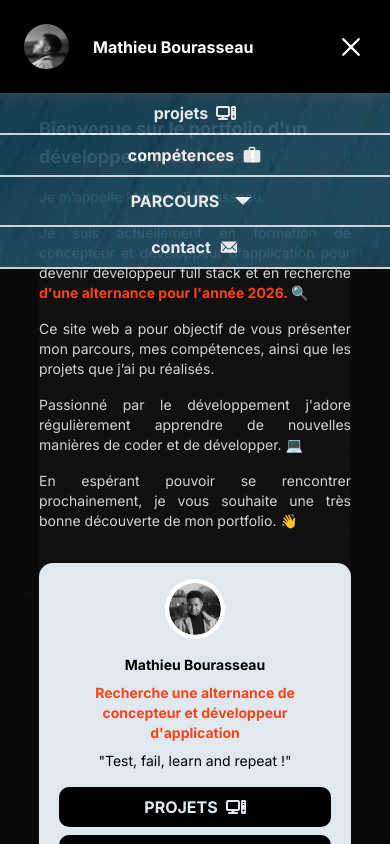
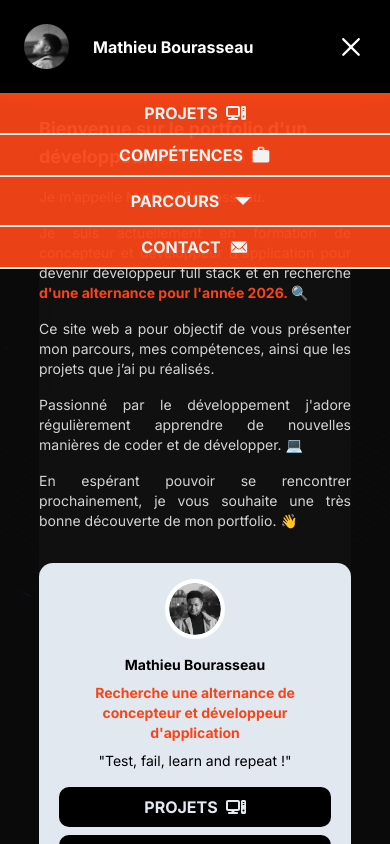
Before and after one commit to MathieuBourasseau/react-portfolio, a Next.js app: page / in a window 390 px wide. Both pictures are taken after a click on the icon 351 px from the left and 46 px from the top of the page. Shown: the top 844 px of the page. Built offline with nearby package versions, Linux system fonts and the light colour scheme.

Commit message:
feat: colors changed for Navigation mobile

```diff
--- a/components/Navigation.tsx
+++ b/components/Navigation.tsx
@@ -84,9 +84,9 @@ export default function Navigation({ activePage, onActivePage }) {
 
                 <div
                     className={
-                        `flex flex-col items-center w-full absolute left-0  top-full bg-black justify-between text-sm font-bold uppercase bg-[url(/header/background.jpg)] transition-all duration-500 ease-in-out
+                        `flex flex-col items-center w-full absolute left-0  top-full bg-[#f74518] justify-between text-sm font-bold uppercase  transition-all duration-500 ease-in-out
                         ${isOpen
-                            ? "top-full opacity-90 translate-y-0 "
+                            ? "top-full opacity-95 translate-y-0 "
                             : "top-full opacity-0 translate-y-[-40px]"
                         }
 
@@ -96,7 +96,7 @@ export default function Navigation({ activePage, onActivePage }) {
                     {navLinks.map((link, index) => (
                         <div className="flex w-full justify-center" key={index}>
                             {link.options ? (
-                                <div className="w-full relative flex items-center justify-center border-b-2 py-2 hover:bg-[#f74518] hover:scale-115 transition-transform duration-300">
+                                <div className="w-full relative flex items-center justify-center border-b-2 border-white py-2 hover:bg-black hover:scale-115 transition-transform duration-300">
                                     <select
                                         defaultValue=""
                                         className="absolute text-base uppercase appearance-none w-full bg-transparent text-center cursor-pointer focus:outline-none z-10 inset-0 opacity-0 z-10"
@@ -117,7 +117,7 @@ export default function Navigation({ activePage, onActivePage }) {
                                 <button
                                     key={index}
                                     onClick={() => onActivePage(link.link)}
-                                    className="cursor-pointer w-full flex justify-center items-center border-b-2 text-base py-2 hover:bg-[#f74518] hover:scale-115 transition-transform duration-300"
+                                    className="cursor-pointer w-full flex justify-center uppercase items-center border-b-2 border-white text-base py-2 hover:bg-black hover:scale-115 transition-transform duration-300"
                                 >
                                     <div className="flex items-center justify-center gap-2">
                                         <p>{link.label}</p>
```
